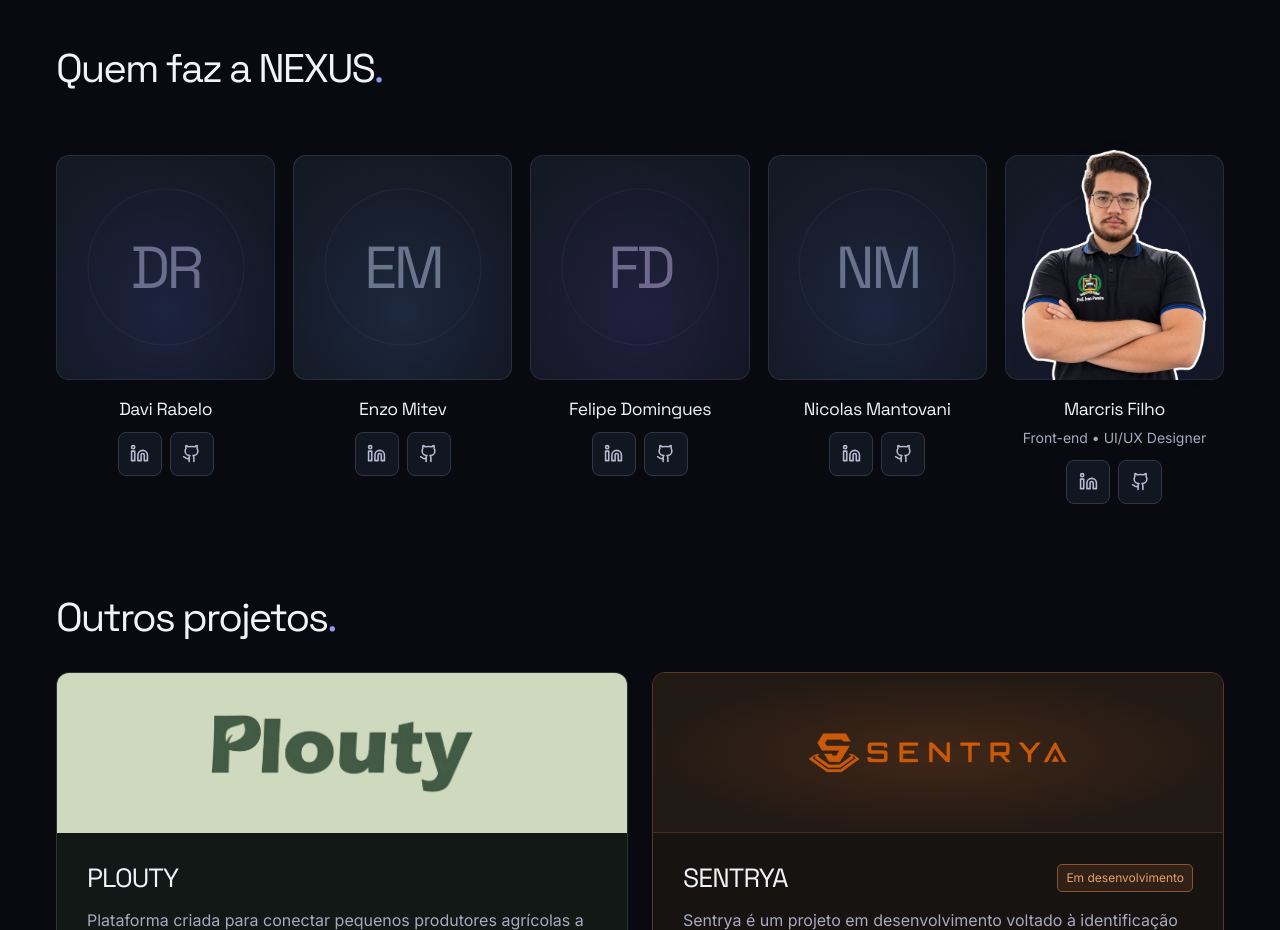
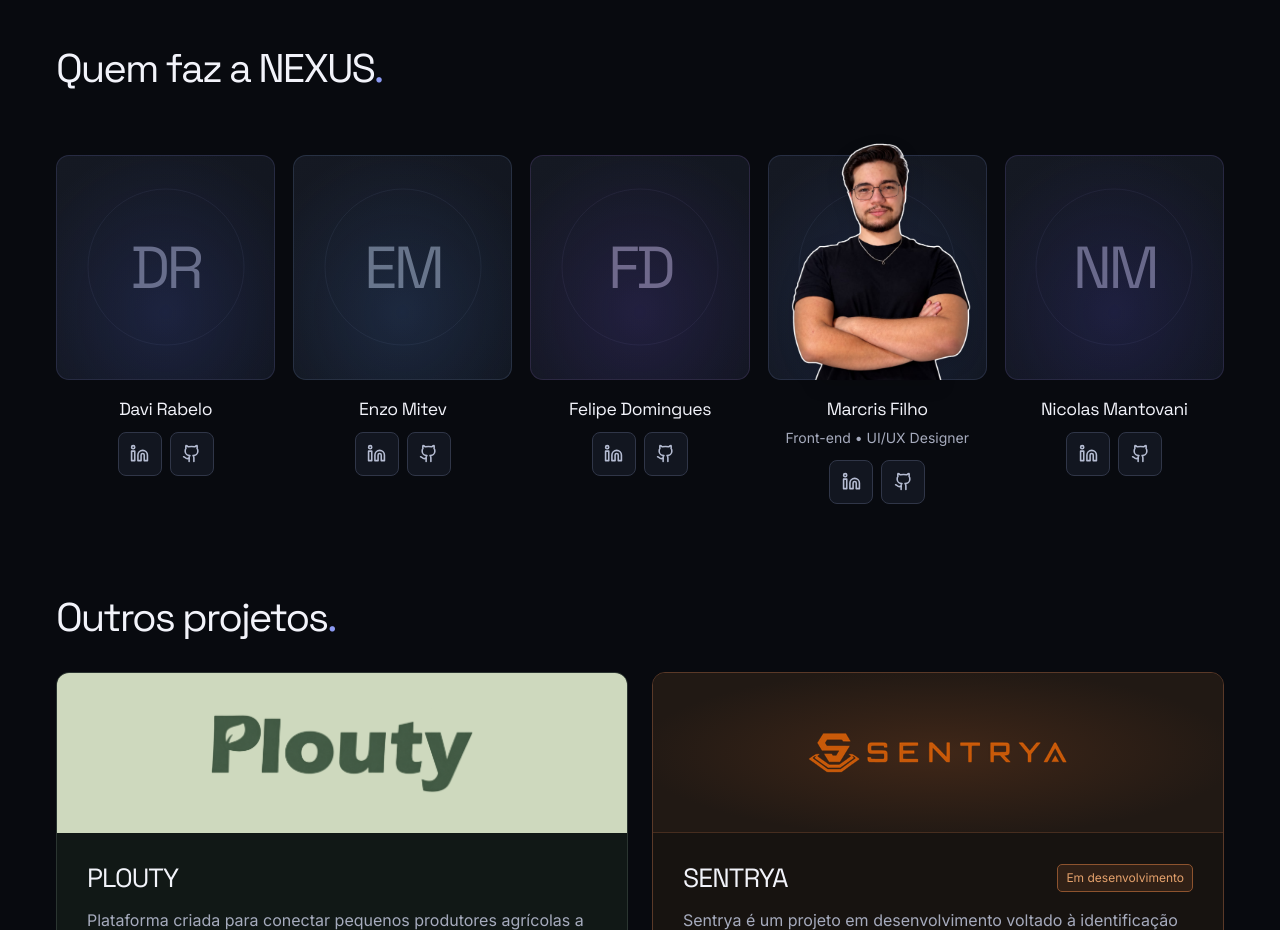
Before and after one commit to MarcrisFilho/Nexus-Dev-Profile, a React (Vite) app: page / in a window 1280 px wide. Shown: the part 1140-2070 px from the top of the page. Built offline with nearby package versions, Linux system fonts and the light colour scheme.

Commit message:
update foto 1

```diff
--- a/src/data/team.ts
+++ b/src/data/team.ts
@@ -38,6 +38,15 @@ export const team: Member[] = [
   },
   {
     id: "04",
+    name: "Marcris Filho",
+    initials: "MF",
+    specialty: "Front-end • UI/UX Designer",
+    photo: "marcris-filho.png",
+    github: "https://github.com/MarcrisFilho",
+    linkedin: "https://www.linkedin.com/in/marcris-filho",
+  },
+  {
+    id: "05",
     name: "Nicolas Mantovani",
     initials: "NM",
     specialty: null,
@@ -46,13 +55,4 @@ export const team: Member[] = [
     linkedin:
       "https://www.linkedin.com/in/n%C3%ADcolas-mantovani-de-araujo-980a93259/",
   },
-  {
-    id: "05",
-    name: "Marcris Filho",
-    initials: "MF",
-    specialty: "Front-end • UI/UX Designer",
-    photo: "marcris-filho.png",
-    github: "https://github.com/MarcrisFilho",
-    linkedin: "https://www.linkedin.com/in/marcris-filho",
-  },
 ];
```
Also changed, not shown: src/assets/team/marcris-filho.png.
